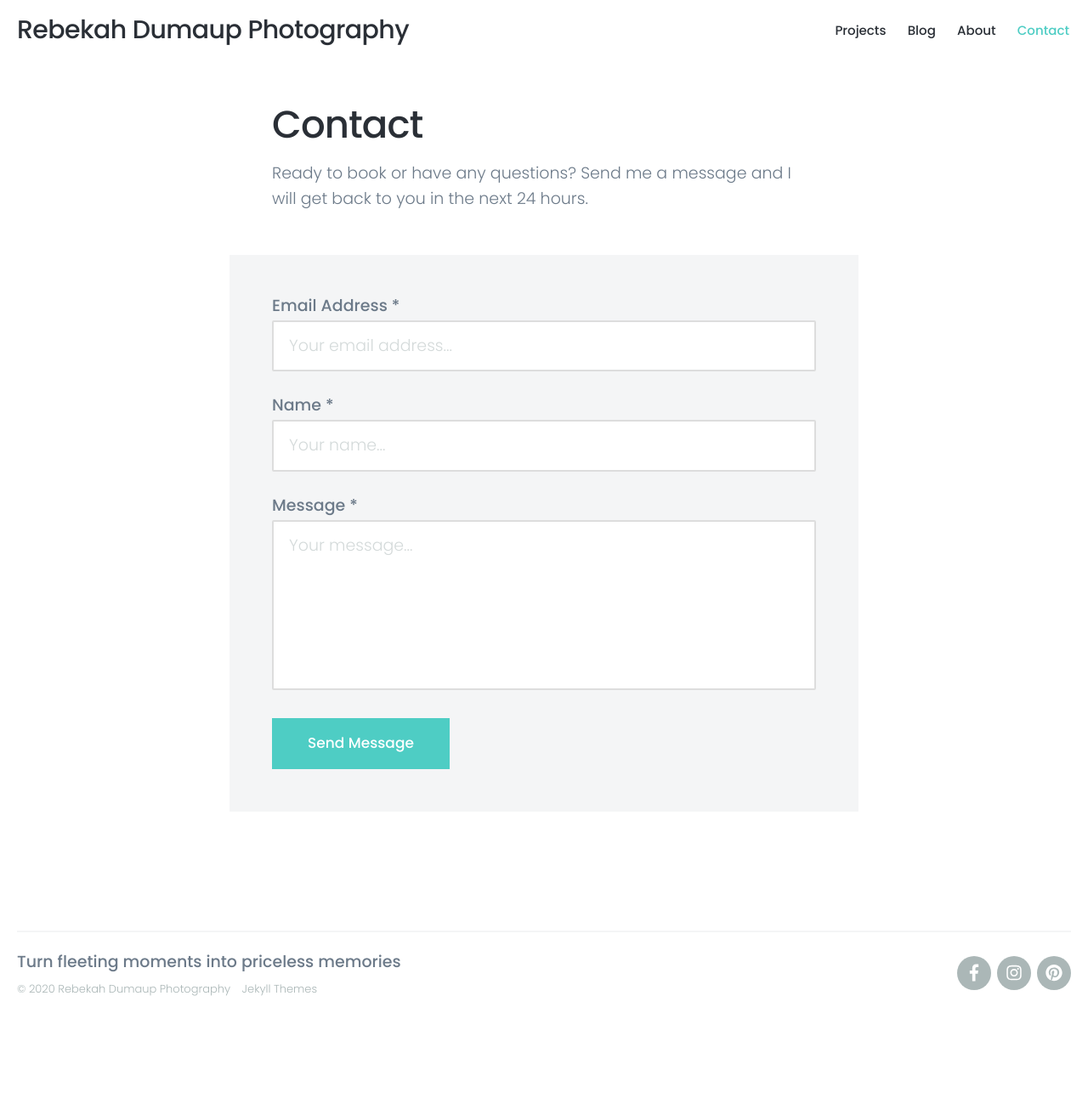
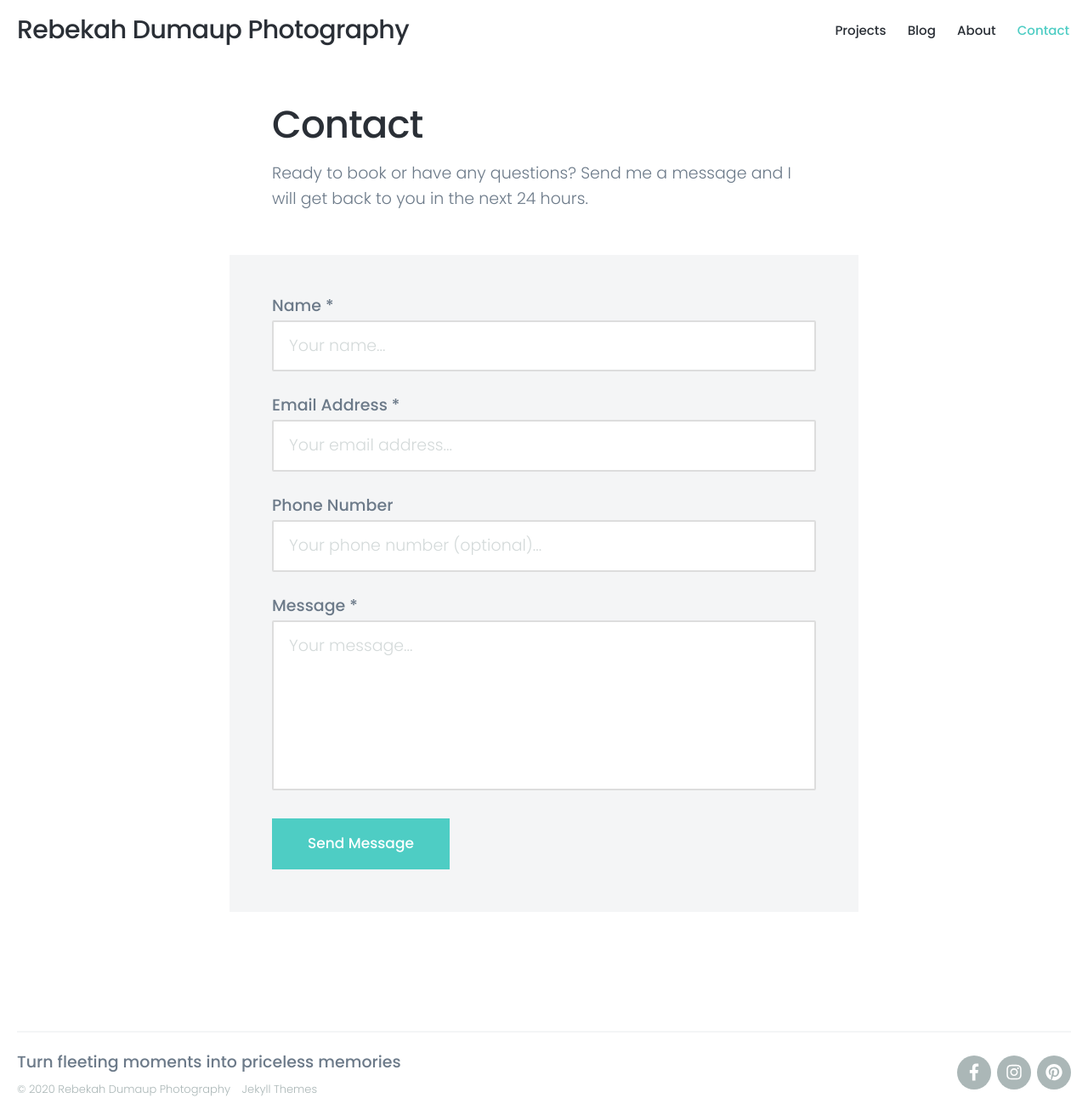
Before and after one commit to rdumaup/rdumaup.github.io, a Jekyll site: the page built from _pages/contact.md, in a window 1280 px wide. Shown: the whole page at 85% size. Built offline with Jekyll 4.4.1, drawn with Linux system fonts in a browser that asks for light colours; nearby versions of some CDN libraries; before the commit the page ends 1194 px from its top, so only the background shows below that.

Commit message:
contact page changes

```diff
--- a/_includes/contact-form.html
+++ b/_includes/contact-form.html
@@ -1,6 +1,11 @@
 <div class="contact-form">
 
 	<form method="post" action="{{ site.data.settings.contact_settings.form_action }}" id="contact-form">
+
+		<div class="contact-form__item">
+			<label class="contact-form__label">Name *</label>
+			<input type="text" name="name" placeholder="Your name..." class="contact-form__input">
+		</div>
 
 		<div class="contact-form__item">
 			<label class="contact-form__label">Email Address *</label>
@@ -8,8 +13,8 @@
 		</div>
 
 		<div class="contact-form__item">
-			<label class="contact-form__label">Name *</label>
-			<input type="text" name="name" placeholder="Your name..." class="contact-form__input">
+			<label class="contact-form__label">Phone Number</label>
+			<input type="text" name="email" placeholder="Your phone number (optional)..." class="contact-form__input">
 		</div>
 
 		<div class="contact-form__item">
```
